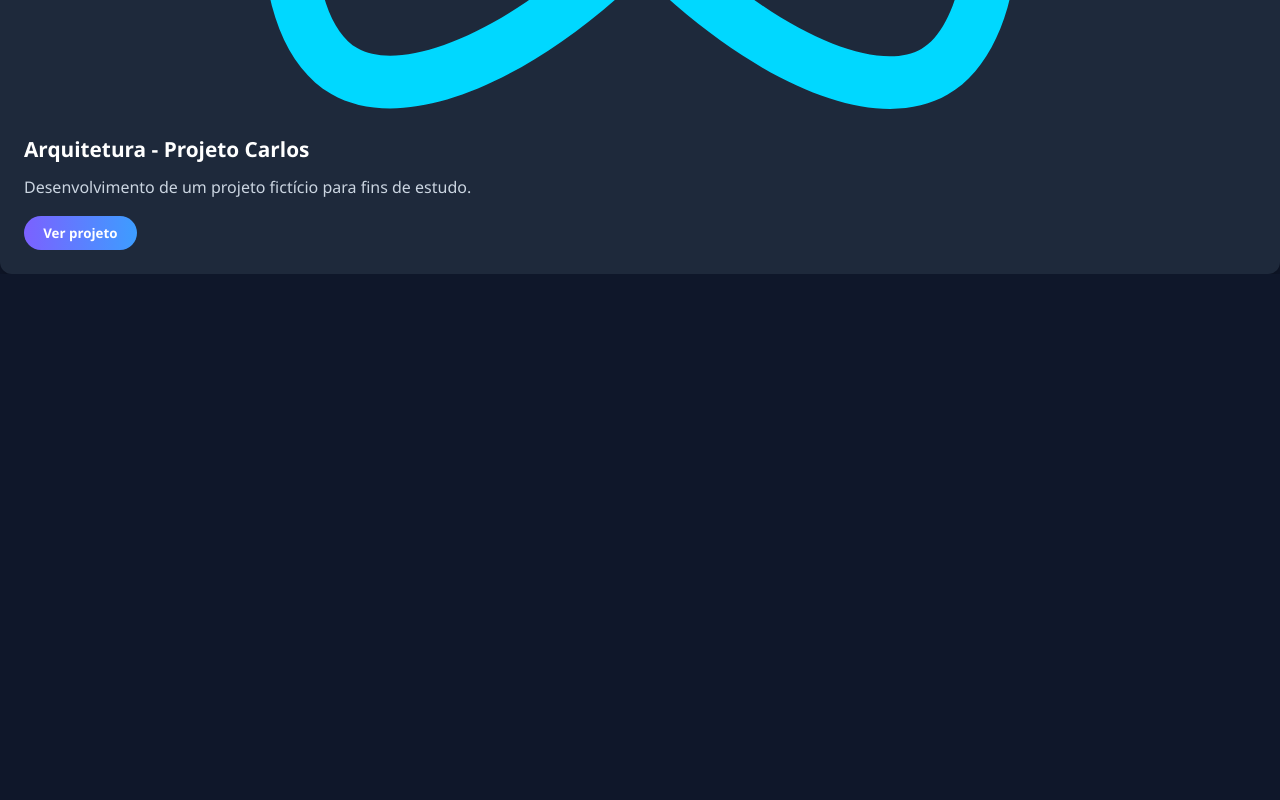
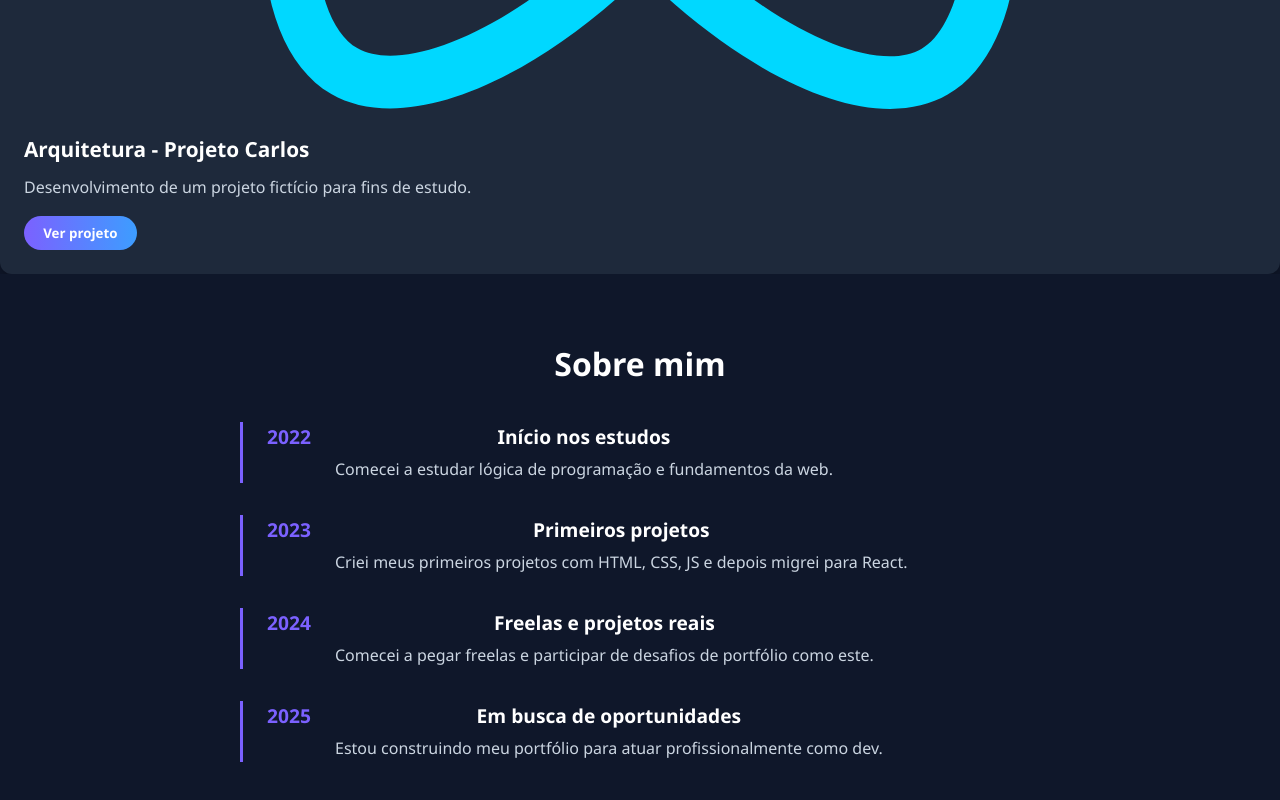
Before and after one commit to Cadugonca/RID135603_PORTIFOLIO, a React (Vite) app: page / in a window 1280 px wide. Shown: the part 5710-6510 px from the top of the page. Before the commit the page ends 5984 px from the top, so only its background shows below. Built offline with nearby package versions, Linux system fonts and the light colour scheme.

Commit message:
feat: Sobre mim seaction

```diff
--- a/src/App.tsx
+++ b/src/App.tsx
@@ -1,6 +1,8 @@
 import { Projetos } from './pages/Projetos'
 import { Header } from './components/Header'
 import { Hero } from './components/Hero'
+import { LinhaDoTempo } from './components/LInhaDoTempo'
+
 
 function App() {
   return (
@@ -8,6 +10,7 @@ function App() {
       <Header />
       <Hero />
       <Projetos />
+      <LinhaDoTempo />
     </>
   )
 }
--- /dev/null
+++ b/src/components/LinhaDoTempo.tsx
@@ -0,0 +1,32 @@
+import '../styles/Sobre.css'
+import { LinhaDoTempoItem } from './LinhaDoTempoItem'
+
+export function LinhaDoTempo() {
+  return (
+    <section className="sobre" id="sobre">
+      <h2>Sobre mim</h2>
+      <div className="linha-do-tempo">
+        <LinhaDoTempoItem
+          ano="2022"
+          titulo="Início nos estudos"
+          descricao="Comecei a estudar lógica de programação e fundamentos da web."
+        />
+        <LinhaDoTempoItem
+          ano="2023"
+          titulo="Primeiros projetos"
+          descricao="Criei meus primeiros projetos com HTML, CSS, JS e depois migrei para React."
+        />
+        <LinhaDoTempoItem
+          ano="2024"
+          titulo="Freelas e projetos reais"
+          descricao="Comecei a pegar freelas e participar de desafios de portfólio como este."
+        />
+        <LinhaDoTempoItem
+          ano="2025"
+          titulo="Em busca de oportunidades"
+          descricao="Estou construindo meu portfólio para atuar profissionalmente como dev."
+        />
+      </div>
+    </section>
+  )
+}
--- /dev/null
+++ b/src/components/LinhaDoTempoItem.tsx
@@ -0,0 +1,17 @@
+interface LinhaDoTempoItemProps {
+  ano: string
+  titulo: string
+  descricao: string
+}
+
+export function LinhaDoTempoItem({ ano, titulo, descricao }: LinhaDoTempoItemProps) {
+  return (
+    <div className="linha-do-tempo-item">
+      <span className="linha-do-tempo-ano">{ano}</span>
+      <div className="linha-do-tempo-conteudo">
+        <h3>{titulo}</h3>
+        <p>{descricao}</p>
+      </div>
+    </div>
+  )
+}
--- a/src/pages/Projetos.tsx
+++ b/src/pages/Projetos.tsx
@@ -1,6 +1,6 @@
 import { ProjetoCard } from '../components/ProjetoCard'
 import '../styles/Projetos.css'
-import reactLogo from '../assets/react.svg' // substitua depois pelas imagens dos seus projetos
+import reactLogo from '../assets/react.svg'
 
 export function Projetos() {
   return (
--- /dev/null
+++ b/src/styles/Sobre.css
@@ -0,0 +1,44 @@
+.sobre {
+  background-color: #0f172a;
+  color: white;
+  padding: 4rem 2rem;
+  text-align: center;
+}
+
+.sobre h2 {
+  font-size: 2rem;
+  margin-bottom: 2rem;
+}
+
+.linha-do-tempo {
+  display: flex;
+  flex-direction: column;
+  gap: 2rem;
+  max-width: 800px;
+  margin: 0 auto;
+}
+
+.linha-do-tempo-item {
+  display: flex;
+  gap: 1rem;
+  align-items: flex-start;
+  border-left: 3px solid #7b61ff;
+  padding-left: 1rem;
+}
+
+.linha-do-tempo-ano {
+  font-weight: bold;
+  font-size: 1.2rem;
+  min-width: 60px;
+  color: #7b61ff;
+}
+
+.linha-do-tempo-conteudo h3 {
+  font-size: 1.2rem;
+  margin-bottom: 0.3rem;
+}
+
+.linha-do-tempo-conteudo p {
+  font-size: 1rem;
+  color: #cbd5e1;
+}
```
